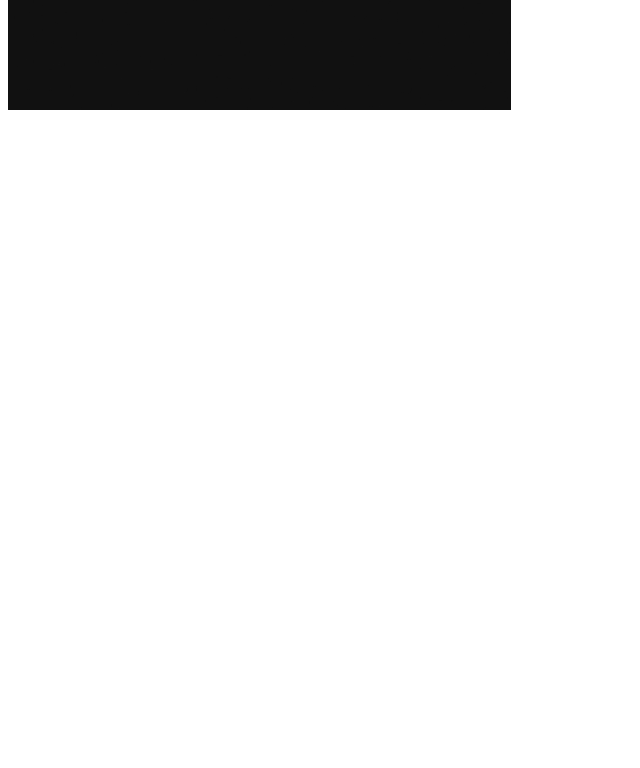
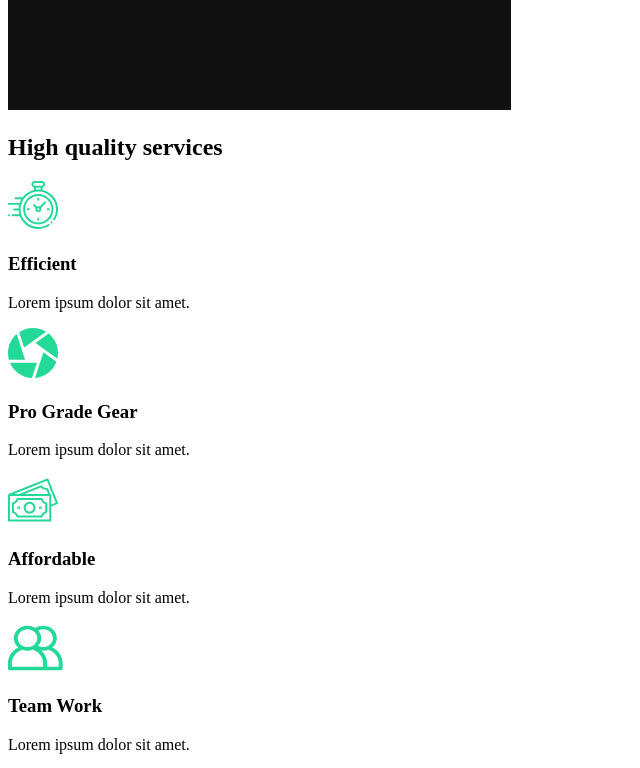
Before and after one commit to VIJETH-SATISH/the-creative-react-course-capture, a React (Create React App) app: page / in a window 1280 px wide. Shown: the part 860-1628 px from the top of the page, without its empty margins (0-640 px from the left). Before the commit the page ends 982 px from the top, so only its background shows below. Built offline with nearby package versions, Linux system fonts and the light colour scheme.

Commit message:
3. ServicesSection

```diff
--- /dev/null
+++ b/src/components/ServicesSection.js
@@ -0,0 +1,49 @@
+import React from "react";
+import clock from "../img/clock.svg";
+import diaphragm from "../img/diaphragm.svg";
+import money from "../img/money.svg";
+import teamwork from "../img/teamwork.svg";
+import home2 from "../img/home2.png";
+
+const ServicesSections = () => {
+  return (
+    <div className="services">
+      <h2>
+        High <span>quality</span> services
+      </h2>
+      <div className="cards">
+        <div className="card">
+          <div className="icon">
+            <img src={clock} alt={clock} />
+            <h3>Efficient</h3>
+            <p>Lorem ipsum dolor sit amet.</p>
+          </div>
+        </div>
+        <div className="card">
+          <div className="icon">
+            <img src={diaphragm} alt={diaphragm} />
+            <h3>Pro Grade Gear</h3>
+          </div>
+          <p>Lorem ipsum dolor sit amet.</p>
+        </div>
+        <div className="card">
+          <div className="icon">
+            <img src={money} alt={money} />
+            <h3>Affordable</h3>
+          </div>
+          <p>Lorem ipsum dolor sit amet.</p>
+        </div>
+        <div className="card">
+          <div className="icon">
+            <img src={teamwork} alt={teamwork} />
+            <h3>Team Work</h3>
+          </div>
+          <p>Lorem ipsum dolor sit amet.</p>
+        </div>
+      </div>
+      <img src={home2} alt="camera" />
+    </div>
+  );
+};
+
+export default ServicesSections;
--- a/src/pages/AboutUs.js
+++ b/src/pages/AboutUs.js
@@ -1,11 +1,14 @@
 import React from "react";
 import AboutSection from "../components/AboutSection";
+import ServicesSections from "../components/ServicesSection";
 
 const AboutUs = () => {
   return (
-    <div>
+    <>
+      {/* incase we wish not to use the div tag to wrap the components on page then we can use fractions <> </> */}
       <AboutSection />
-    </div>
+      <ServicesSections />
+    </>
   );
 };
 
```
